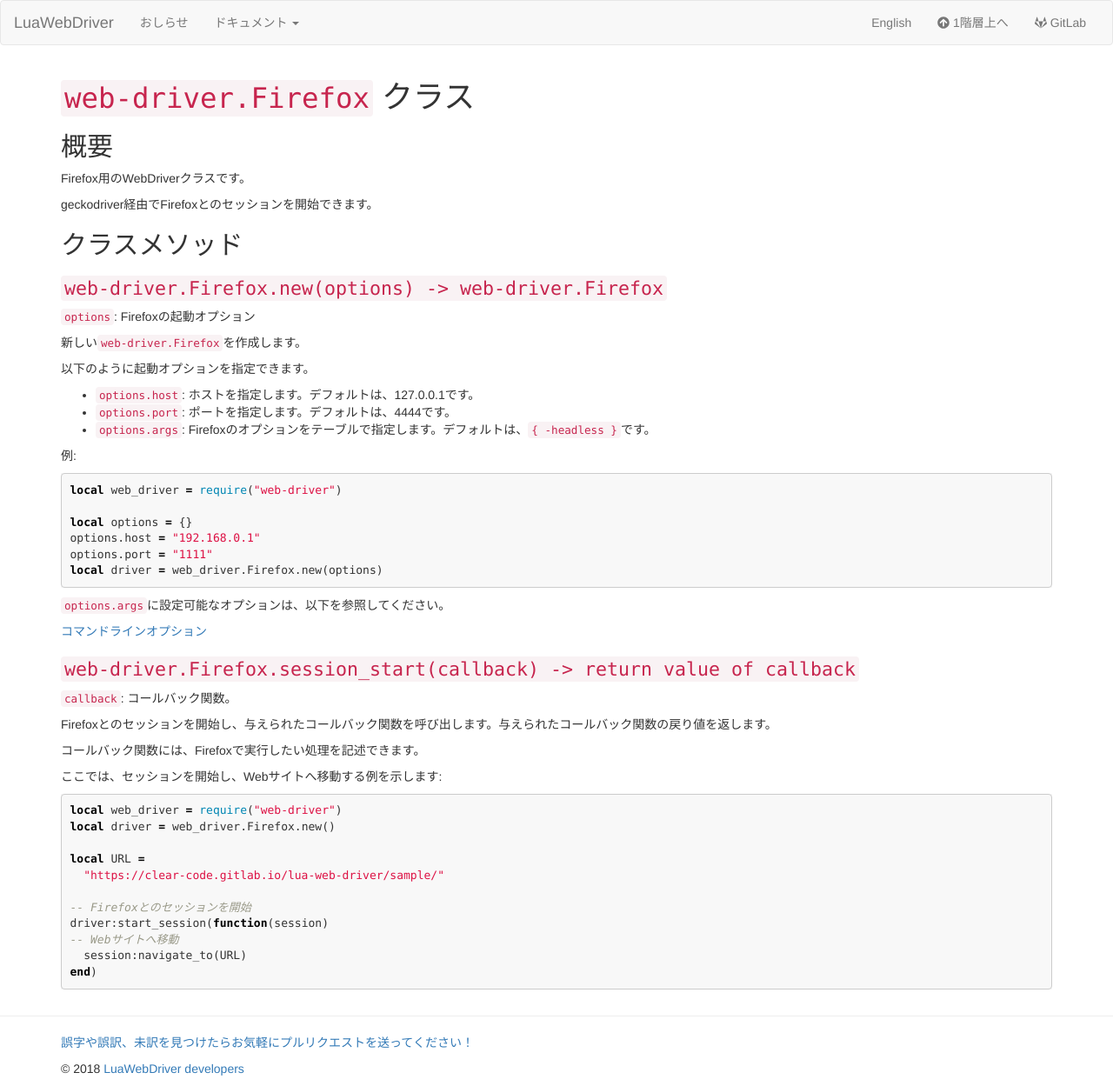
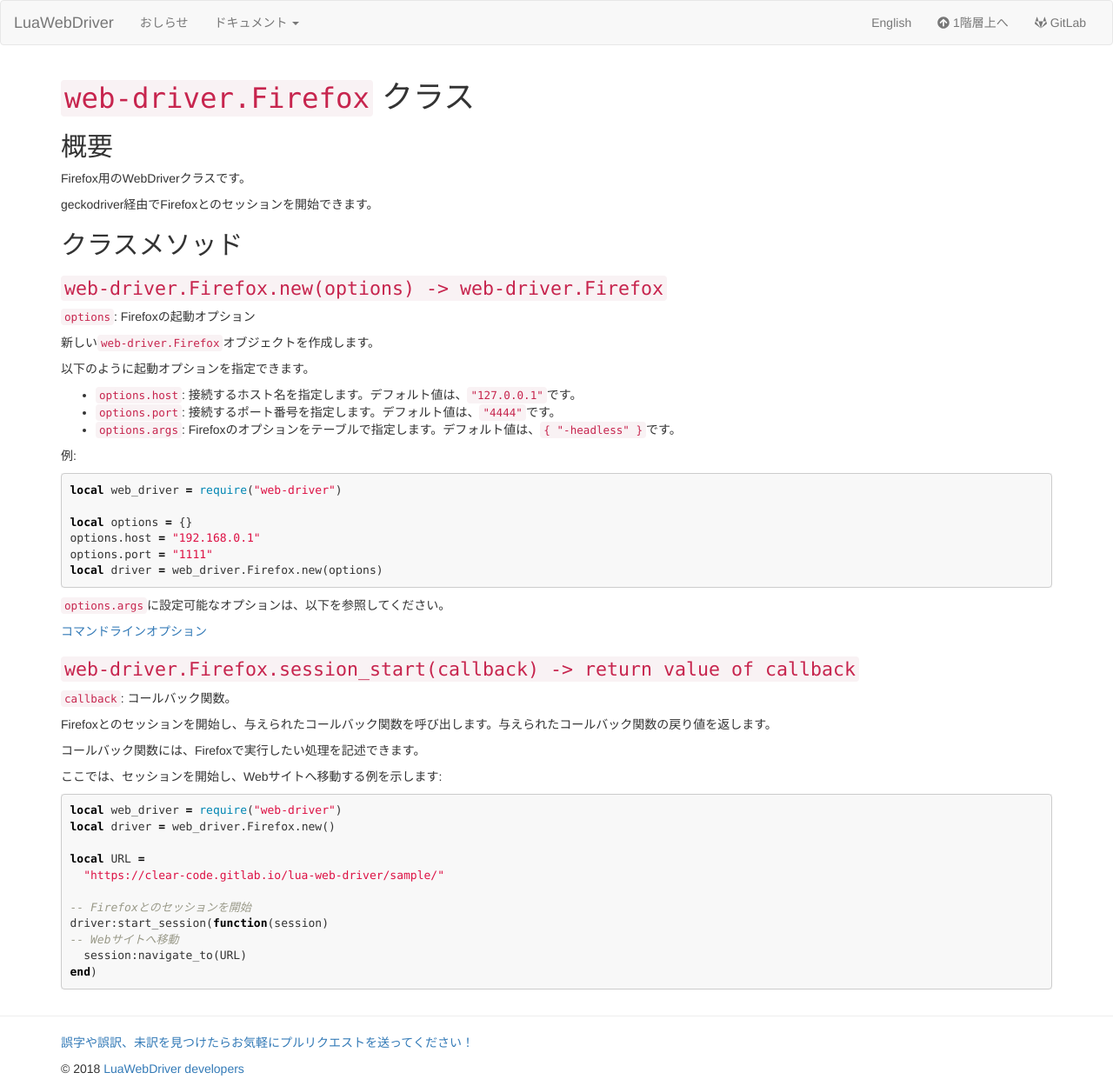
Before and after one commit to clear-code/lua-web-driver, a Jekyll site: the page built from docs/ja/reference/firefox.md, in a window 1280 px wide. Shown: the whole page at 87% size. Built offline with Jekyll 4.4.1, drawn with Linux system fonts in a browser that asks for light colours.

Commit message:
doc reference: fix typos

```diff
--- a/docs/ja/reference/firefox.md
+++ b/docs/ja/reference/firefox.md
@@ -16,13 +16,13 @@ geckodriver経由でFirefoxとのセッションを開始できます。
 
 `options`: Firefoxの起動オプション
 
-新しい[`web-driver.Firefox`][firefox]を作成します。
+新しい[`web-driver.Firefox`][firefox]オブジェクトを作成します。
 
 以下のように起動オプションを指定できます。
 
-* `options.host`: ホストを指定します。デフォルトは、127.0.0.1です。
-* `options.port`: ポートを指定します。デフォルトは、4444です。
-* `options.args`: Firefoxのオプションをテーブルで指定します。デフォルトは、`{ -headless }`です。
+* `options.host`: 接続するホスト名を指定します。デフォルト値は、`"127.0.0.1"`です。
+* `options.port`: 接続するポート番号を指定します。デフォルト値は、`"4444"`です。
+* `options.args`: Firefoxのオプションをテーブルで指定します。デフォルト値は、`{ "-headless" }`です。
 
 例:
 
@@ -37,7 +37,7 @@ local driver = web_driver.Firefox.new(options)
 
 `options.args`に設定可能なオプションは、以下を参照してください。
 
-[コマンドラインオプション](https://developer.mozilla.org/en-US/docs/Mozilla/Command_Line_Options)
+[コマンドラインオプション](https://developer.mozilla.org/ja/docs/Mozilla/Command_Line_Options)
 
 ### `web-driver.Firefox.session_start(callback) -> return value of callback` {#session-start}
 
```
Also changed, not shown: docs/reference/firefox.md (+3 -3 lines), 1 other file.
